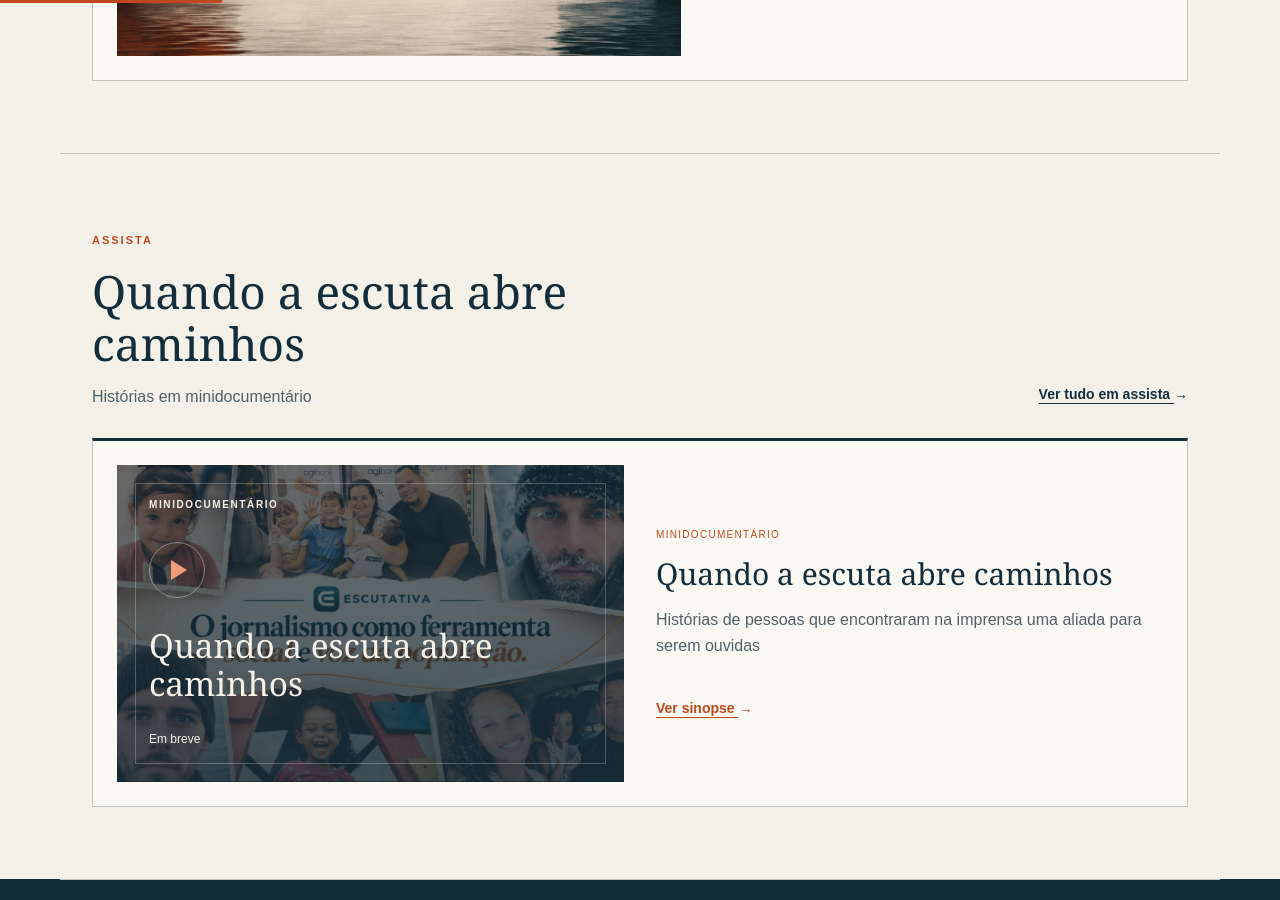
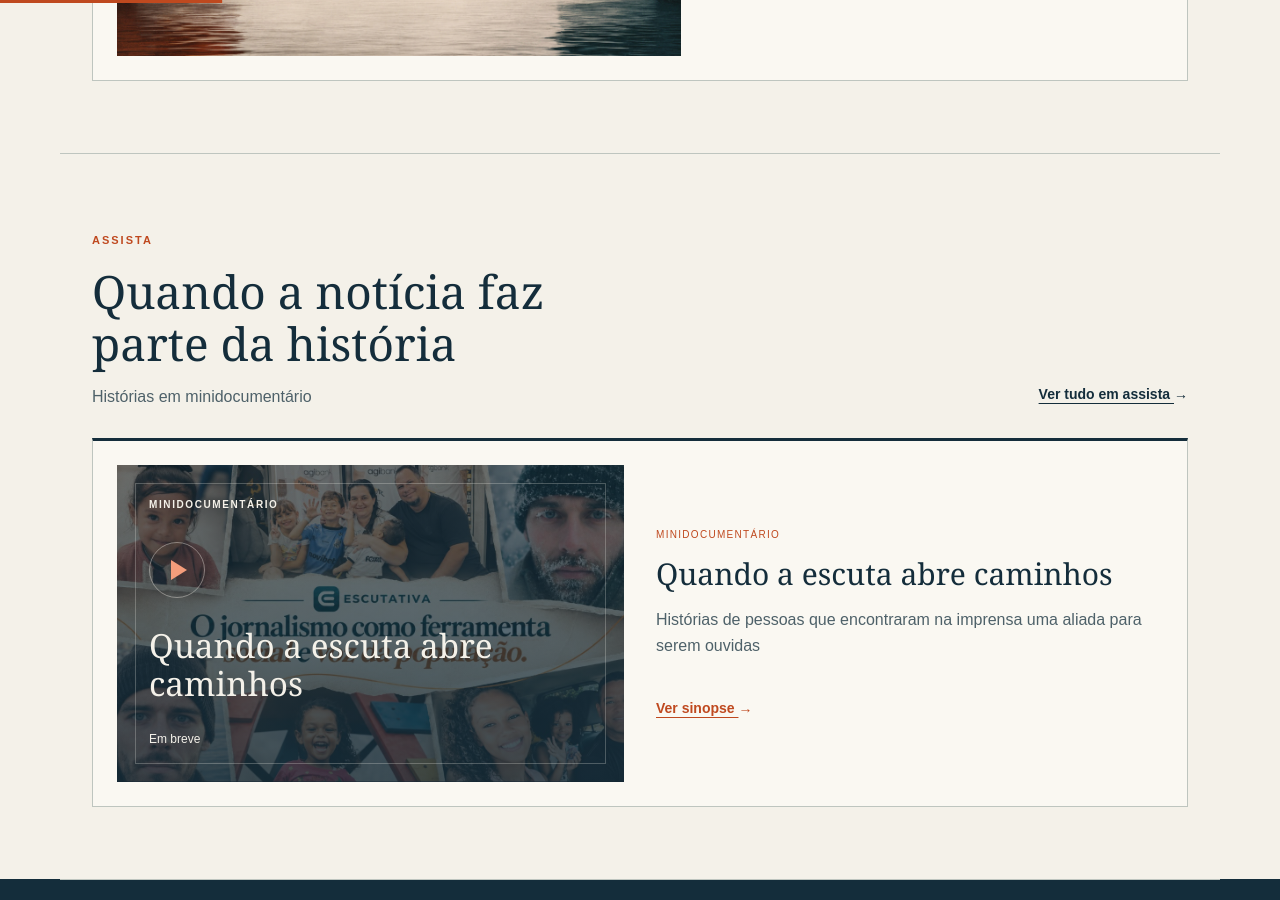
Before and after one commit to iarleyoliveira/ESCUTATIVA, a Jekyll site: the page built from index.html, in a window 1280 px wide and 900 px high, scrolled down 1473 px. Built offline with Jekyll 4.4.1, drawn with Linux system fonts in a browser that asks for light colours.

Commit message:
Update _data/assista.yml (via Pages CMS)

```diff
--- a/_data/assista.yml
+++ b/_data/assista.yml
@@ -1,5 +1,5 @@
 action: Assistir ao minidocumentário
 nav: Minidocumentário
-title: Quando a escuta abre caminhos
+title: Quando a notícia faz parte da história
 description: Histórias em minidocumentário
 empty: O minidocumentário está em preparação.
```
